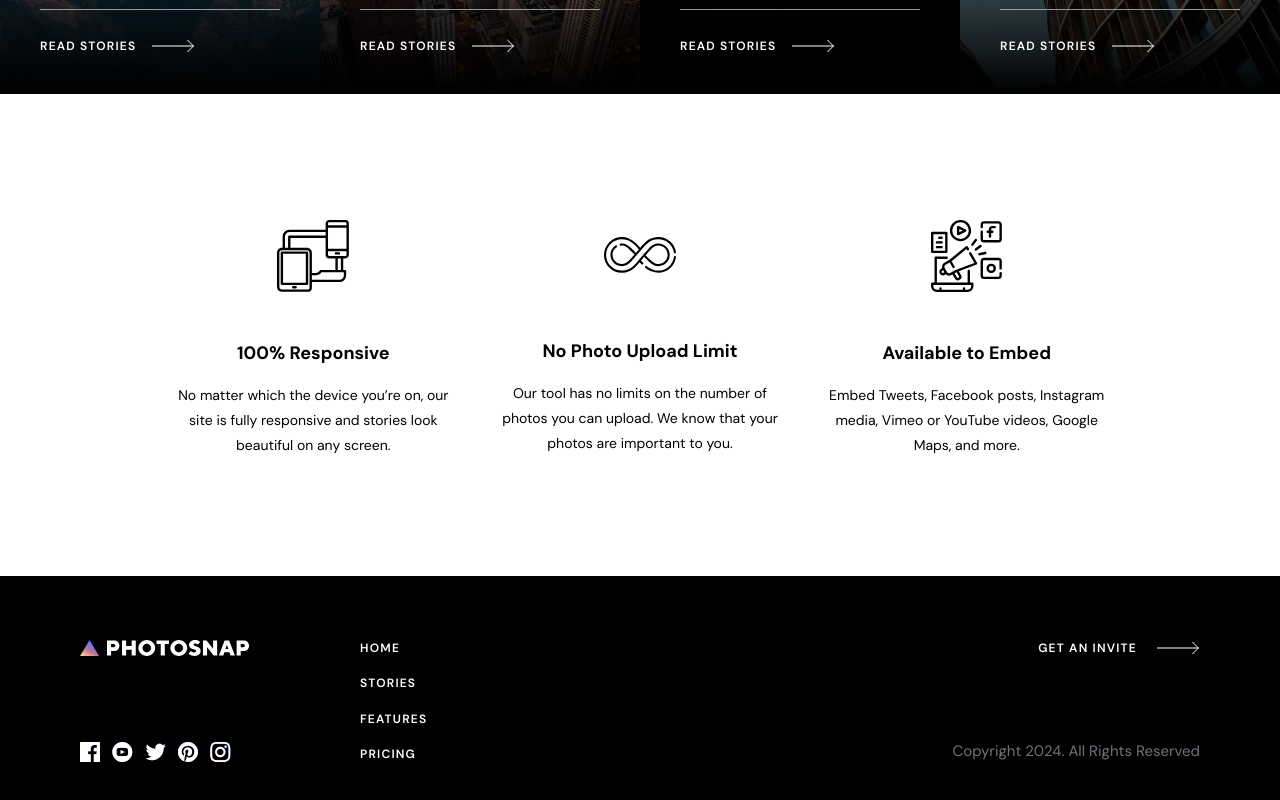
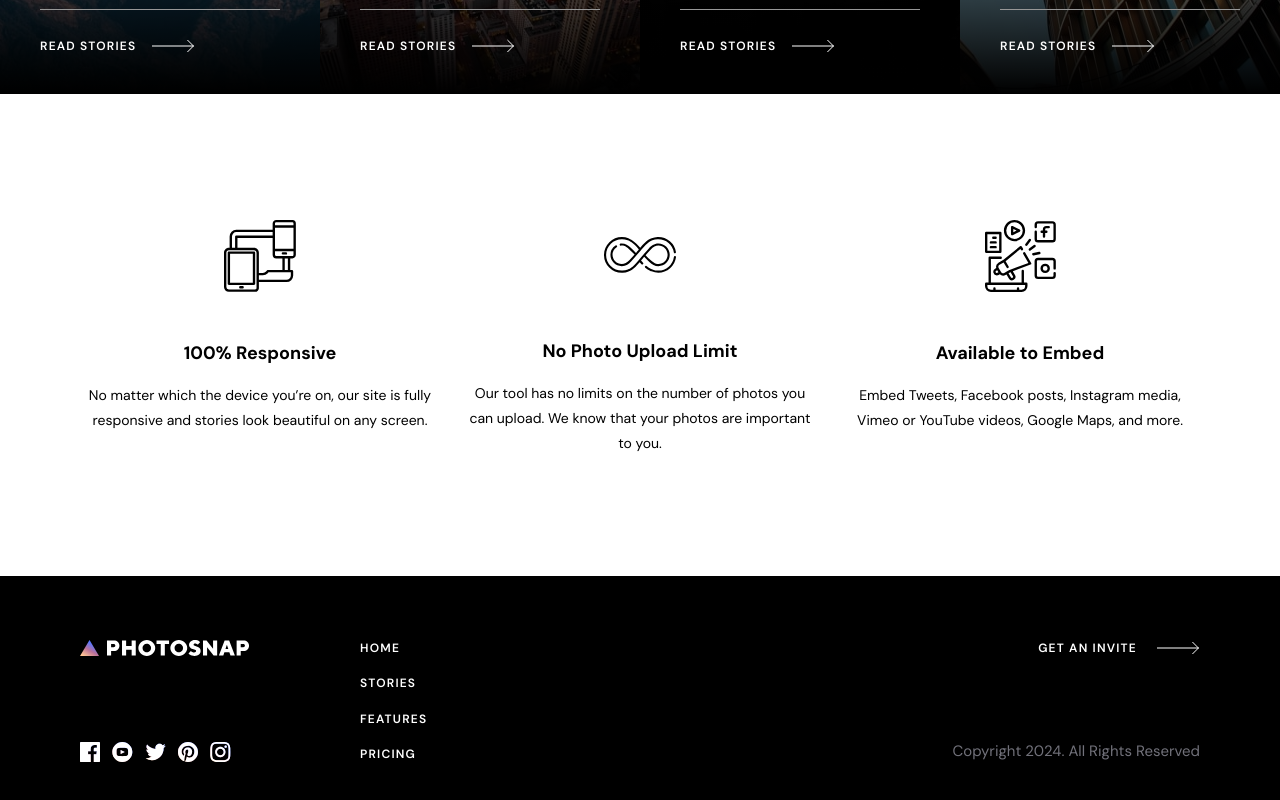
Before and after one commit to SeyrenZ/photosnap_landing_page, a Next.js app: page / in a window 1280 px wide. Shown: the part 2422-3222 px from the top of the page. Built offline with nearby package versions, Linux system fonts and the light colour scheme.

Commit message:
fix: fix width

```diff
--- a/src/components/CapabilityComponent.tsx
+++ b/src/components/CapabilityComponent.tsx
@@ -10,7 +10,7 @@ const CapabilityComponent: React.FC<CapabilityProps> = ({
   desc,
 }) => {
   return (
-    <div className="w-full max-w-[350px] h-[236px] flex flex-col items-center gap-y-12">
+    <div className="sm:w-[350px] w-[320px] h-[236px] flex flex-col items-center gap-y-12">
       <div className="flex items-center justify-center h-[71px]">{icon}</div>
       <div className="flex flex-col items-center gap-y-4">
         <div className="text-lg font-bold">{title}</div>
```
